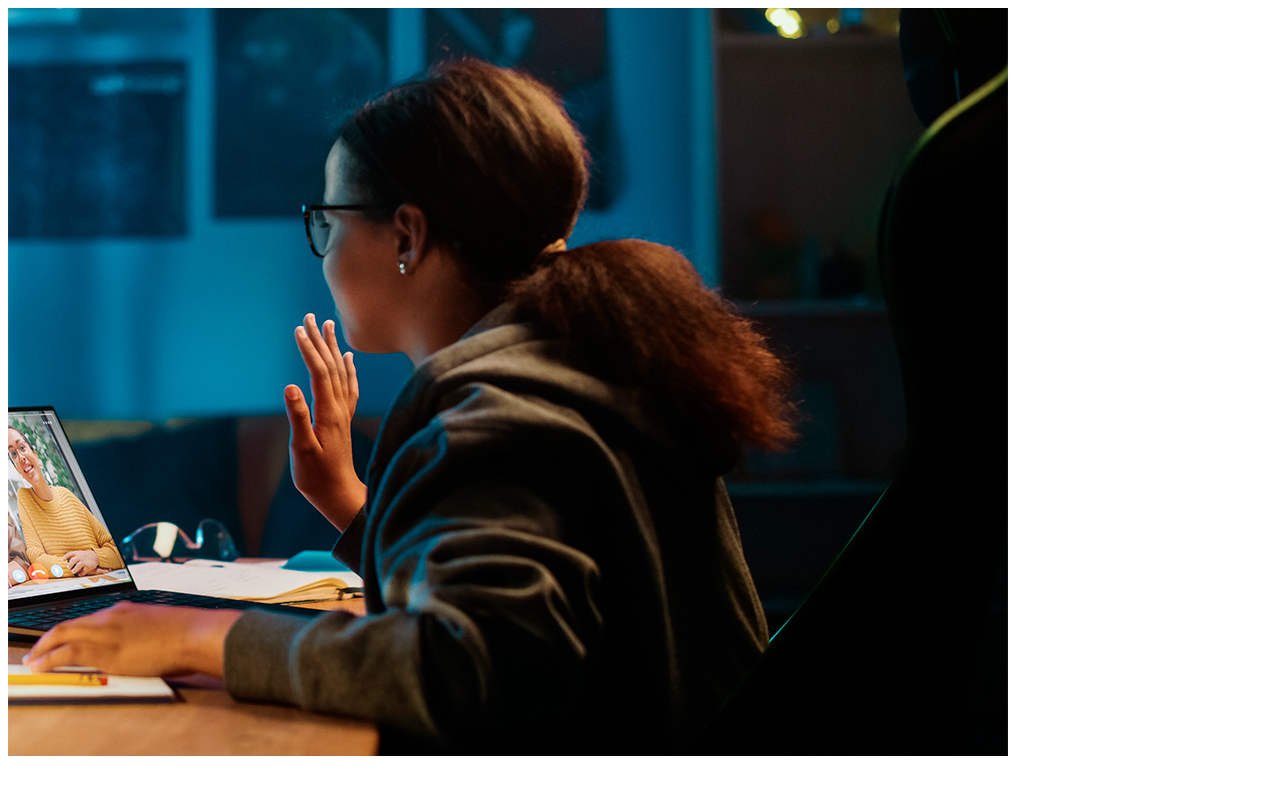
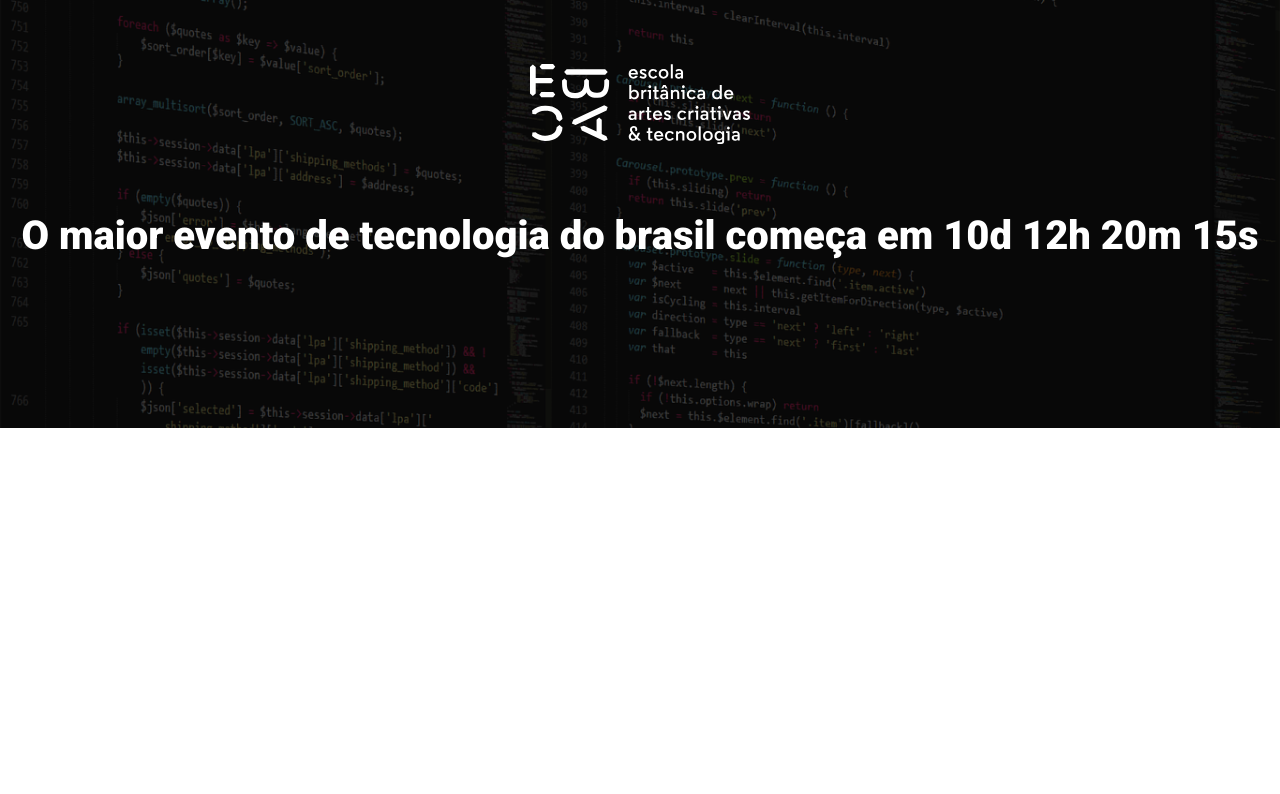
Before and after one commit to Andrey-Santos/ebac_tech_talks, a website built with Parcel: page src/index.html in a window 1280 px wide. Built offline with nearby package versions, Linux system fonts and the light colour scheme.

Commit message:
A2 Analisando o layout

```diff
--- a/src/index.html
+++ b/src/index.html
@@ -3,11 +3,20 @@
 <head>
     <meta charset="UTF-8">
     <meta name="viewport" content="width=device-width, initial-scale=1.0">
+    <link rel="preconnect" href="https://fonts.googleapis.com">
+    <link rel="preconnect" href="https://fonts.gstatic.com" crossorigin>
+    <link href="https://fonts.googleapis.com/css2?family=Roboto:wght@400;700;900&display=swap" rel="stylesheet">
     <link rel="stylesheet" href="styles/main.scss">
-    <title>Olá</title>
+    <title>EBAC Tech Talks</title>
 </head>
 <body>
-    <img src="images/backend.png" alt="">
-    <script src="scripts/main.js"></script>
+    <header class="hero">
+        <div class="container">
+            <img class="hero__logo" src="images/ebac_logo.svg" alt="EBAC">
+            <p class="hero__text">
+                O maior evento de tecnologia do brasil começa em 10d 12h 20m 15s
+            </p>
+        </div>
+    </header>
 </body>
 </html>
--- /dev/null
+++ b/src/styles/_hero.scss
@@ -0,0 +1,52 @@
+.hero{
+    padding-top: 64px;
+    padding-bottom: 100px;
+    background-image:  url('../images/fundo.png');
+    background-repeat: no-repeat;
+    background-size: cover;
+    position: relative;
+
+    .container{
+        position: relative;
+    }
+
+    &::before{
+        position: absolute;
+        top: 0;
+        left: 0;
+        width: 100%;
+        height: 100%;
+        background-color: #000;
+        content: '';
+        opacity: .7;
+    }
+
+    &__text{
+        margin-top: 64px;
+        margin-bottom: 64px;
+        font-size: 40px;
+        line-height: 56px;
+        font-weight: 800;
+        text-align: center;
+    }
+
+    &__logo{
+        display: block;
+        margin: 0 auto;
+        height: 80px;
+    }
+
+    @media (max-width: 640px){
+        padding: 40px 0;
+
+        &__logo{
+            height: 40px;
+        }
+
+        &__text{
+            font-size: 22px;
+            line-height: 24px;
+            margin: 24px 0;
+        }
+    }
+}
--- a/src/styles/main.scss
+++ b/src/styles/main.scss
@@ -0,0 +1,23 @@
+@use 'hero';
+
+*{
+    margin: 0;
+    padding: 0;
+    box-sizing: border-box;
+    font-family: Roboto, sans-serif;
+    color: #fff;
+}
+
+.container{
+    max-width: 960px;
+    max-width: 100%;
+    margin: 0 auto;
+
+    @media (max-width: 640px){
+        max-width: 80%;
+    }
+
+    @media (max-width: 1024px){
+        max-width: 90%;
+    }
+}
```
